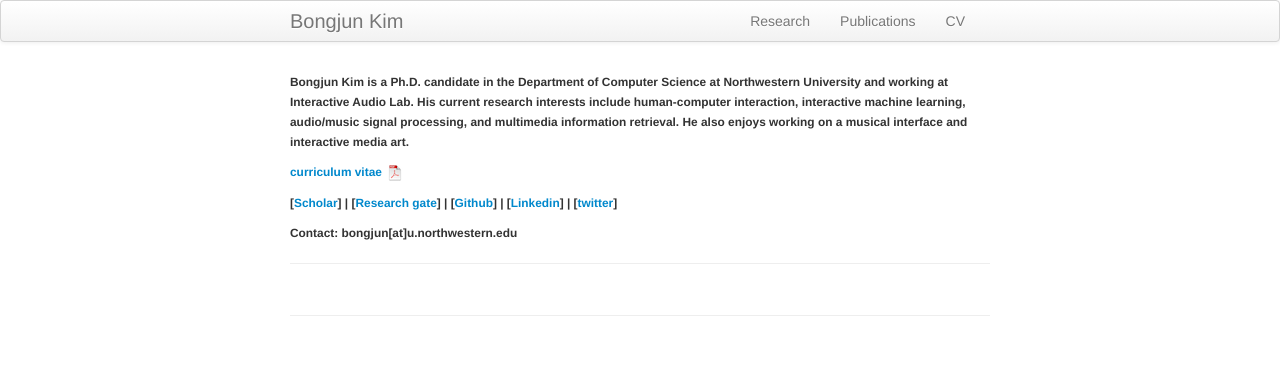
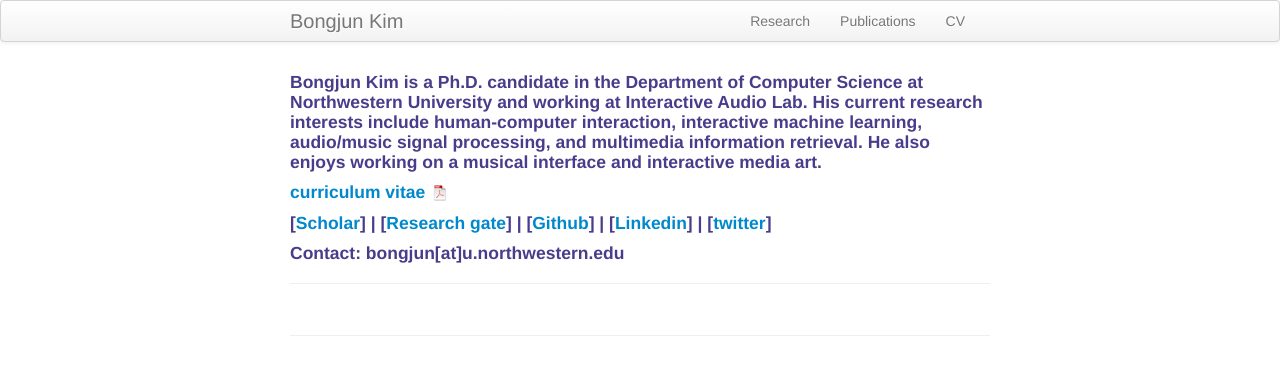
Before and after one commit to bongjun/bongjun.github.io, a Jekyll site: the page built from index.md, in a window 1280 px wide. Shown: the top 375 px of the page. Built offline with Jekyll 4.4.1, drawn with Linux system fonts in a browser that asks for light colours.

Commit message:
fix the main

```diff
--- a/index.md
+++ b/index.md
@@ -5,13 +5,13 @@ description: Bongjun Kim is a PhD candidate at Northwestern University.
 keywords: Machine learning, Audio, Human-Computer Interaction
 ---
 
-###### Bongjun Kim is a Ph.D. candidate in the Department of Computer Science at Northwestern University and working at Interactive Audio Lab. His current research interests include human-computer interaction, interactive machine learning, audio/music signal processing, and multimedia information retrieval. He also enjoys working on a musical interface and interactive media art.
+#### Bongjun Kim is a Ph.D. candidate in the Department of Computer Science at Northwestern University and working at Interactive Audio Lab. His current research interests include human-computer interaction, interactive machine learning, audio/music signal processing, and multimedia information retrieval. He also enjoys working on a musical interface and interactive media art.
 
-###### [curriculum vitae ![CV as pdf]({{ BASE_PATH }}/pages/icons16/pdf-icon.png)]({{ BASE_PATH }}/assets/CV.pdf)<br/>
+#### [curriculum vitae ![CV as pdf]({{ BASE_PATH }}/pages/icons16/pdf-icon.png)]({{ BASE_PATH }}/assets/CV.pdf)<br/>
 
-###### [[Scholar](https://scholar.google.com/citations?user=s5RiD14AAAAJ&hl=en&oi=ao)] | [[Research gate](https://www.researchgate.net/profile/Bongjun_Kim3)] | [[Github](https://github.com/bongjun)] | [[Linkedin](https://www.linkedin.com/in/bongjun-kim-3594334b/)] | [[twitter](https://twitter.com/iambongjun)]
+#### [[Scholar](https://scholar.google.com/citations?user=s5RiD14AAAAJ&hl=en&oi=ao)] | [[Research gate](https://www.researchgate.net/profile/Bongjun_Kim3)] | [[Github](https://github.com/bongjun)] | [[Linkedin](https://www.linkedin.com/in/bongjun-kim-3594334b/)] | [[twitter](https://twitter.com/iambongjun)]
 
-###### Contact: bongjun[at]u.northwestern.edu
+#### Contact: bongjun[at]u.northwestern.edu
 
 ---
 
```
